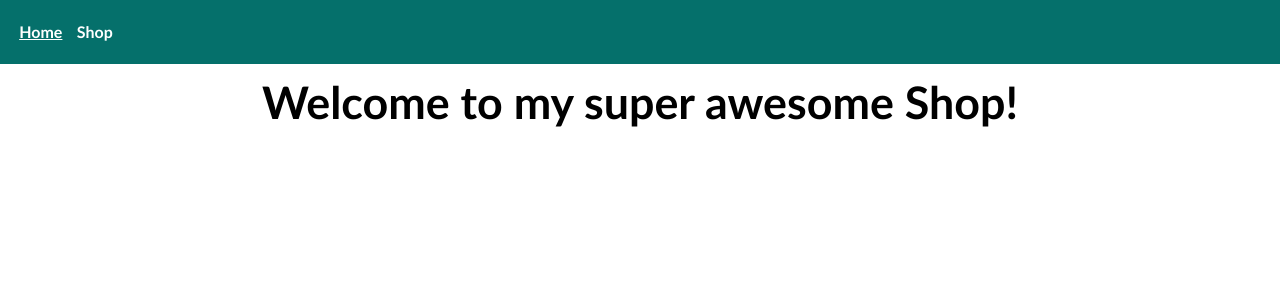
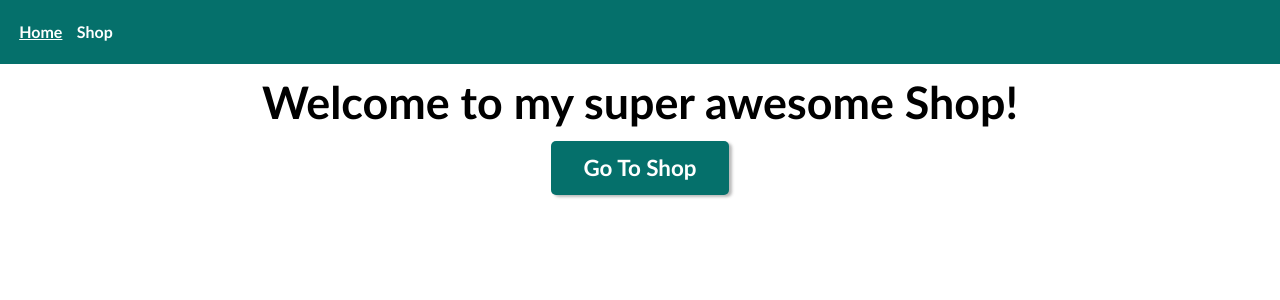
Before and after one commit to norkitorki/odin-project-shopping-cart, a React (Vite) app: page / in a window 1280 px wide. Shown: the top 300 px of the page. Built offline with nearby package versions, Linux system fonts and the light colour scheme.

Commit message:
Add shop link to Home component

```diff
--- a/src/components/Home/Home.jsx
+++ b/src/components/Home/Home.jsx
@@ -1,5 +1,13 @@
-import { heading } from './Home.module.css';
+import styles from './Home.module.css';
+import { Link } from 'react-router';
 
 export default function Home() {
-  return <h1 className={heading}>Welcome to my super awesome Shop!</h1>;
+  return (
+    <div className={styles.wrapper}>
+      <h1 className={styles.heading}>Welcome to my super awesome Shop!</h1>
+      <Link to={'/shop'} className={styles.shopLink}>
+        Go To Shop
+      </Link>
+    </div>
+  );
 }
--- a/src/components/Home/Home.module.css
+++ b/src/components/Home/Home.module.css
@@ -1,4 +1,19 @@
+.wrapper {
+  text-align: center;
+  display: flex;
+  flex-direction: column;
+  align-items: center;
+  gap: 1rem;
+}
+
 .heading {
   composes: heading from '/src/style/global.module.css';
-  text-align: center;
 }
+
+.shopLink {
+  composes: button from '/src/style/global.module.css';
+  font-size: 1.4rem !important;
+  text-decoration: none;
+  background: var(--link-accent-color);
+  padding: 1rem 2rem !important;
+}
```
